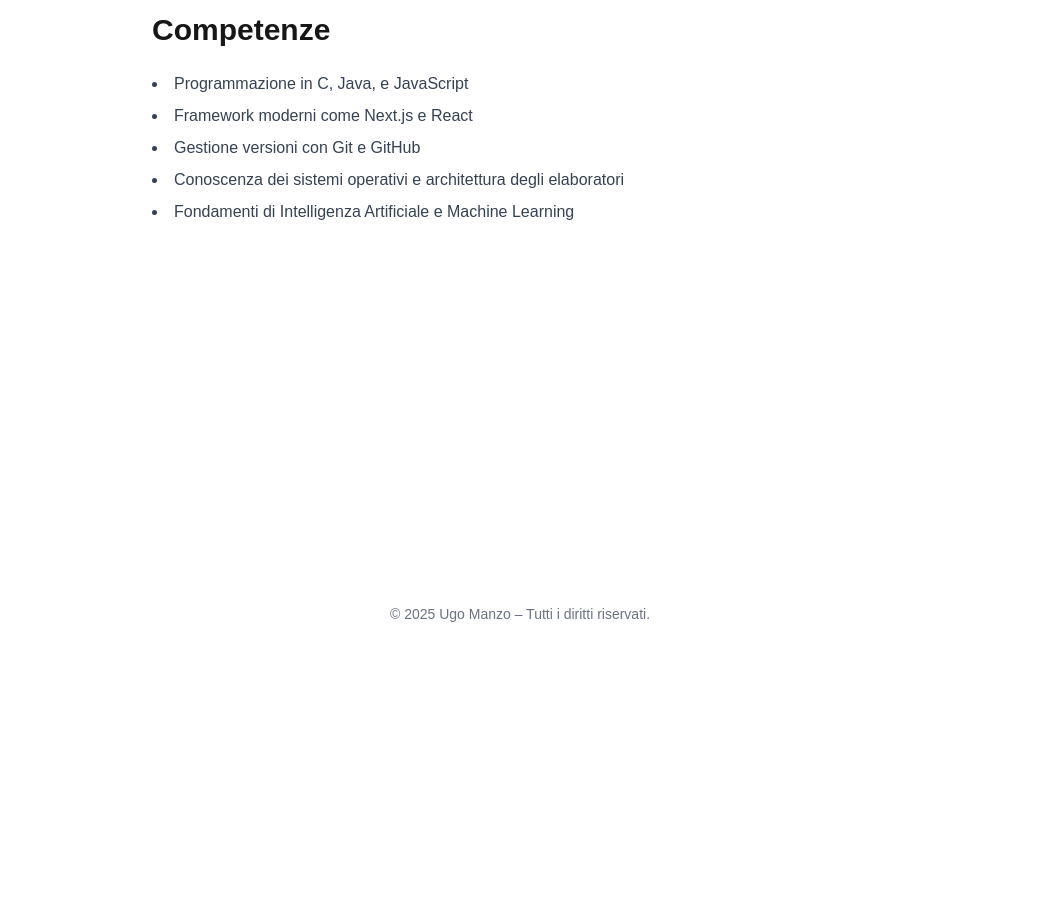
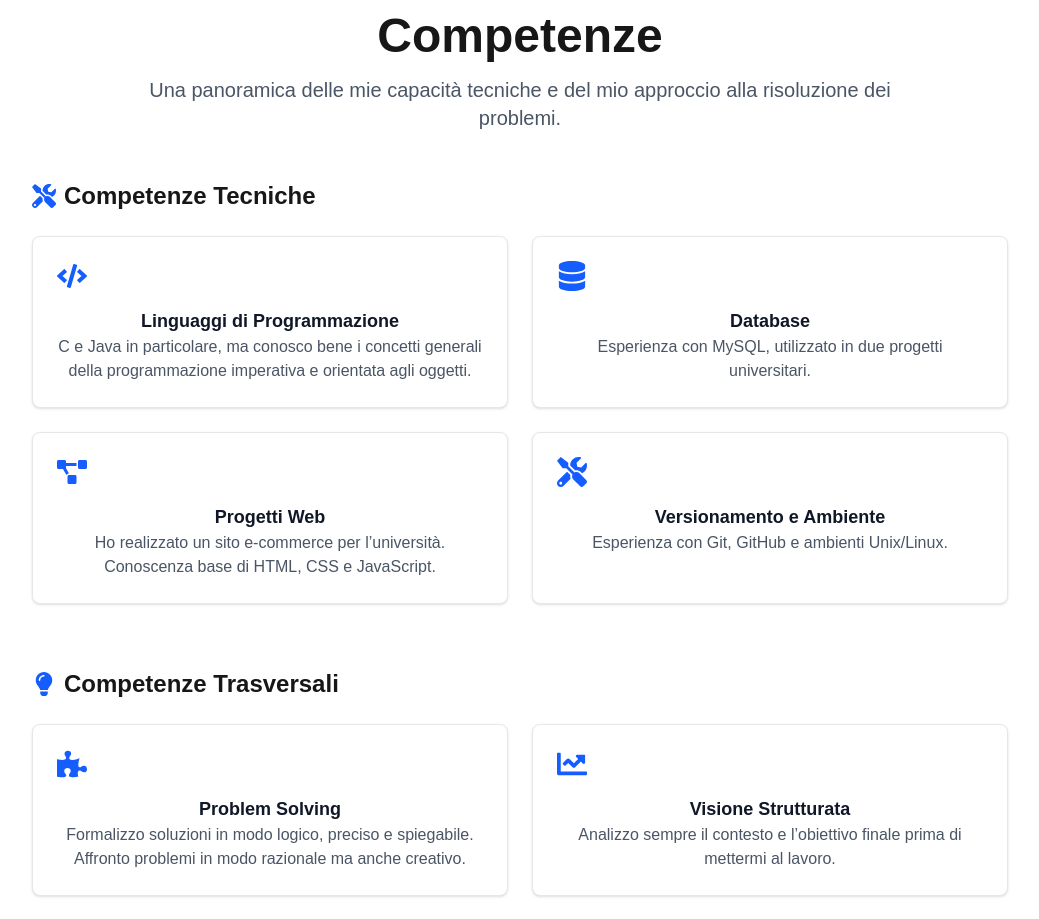
Before and after one commit to UgoManzo/UgoManzo.github.io, a Next.js app: page /skills in a window 1280 px wide. Shown: the part 160-1079 px from the top of the page, without its empty margins (120-1159 px from the left). Before the commit the page ends 800 px from the top, so only its background shows below. Built offline with nearby package versions, Linux system fonts and the light colour scheme.

Commit message:
Amplio Competenze

```diff
--- a/src/app/skills/page.js
+++ b/src/app/skills/page.js
@@ -1,14 +1,112 @@
+'use client';
+import { motion } from 'framer-motion';
+import { FaCode, FaDatabase, FaProjectDiagram, FaTools, FaLightbulb, FaUsersCog, FaPuzzlePiece, FaChartLine, FaBrain } from 'react-icons/fa';
+
 export default function SkillsPage() {
   return (
-    <main className="max-w-3xl mx-auto px-4 py-16">
-      <h1 className="text-3xl font-bold mb-6">Competenze</h1>
-      <ul className="list-disc list-inside space-y-2 text-gray-700 dark:text-gray-300">
-        <li>Programmazione in C, Java, e JavaScript</li>
-        <li>Framework moderni come Next.js e React</li>
-        <li>Gestione versioni con Git e GitHub</li>
-        <li>Conoscenza dei sistemi operativi e architettura degli elaboratori</li>
-        <li>Fondamenti di Intelligenza Artificiale e Machine Learning</li>
-      </ul>
+    <main className="max-w-5xl mx-auto px-6 py-16">
+      {/* Titolo */}
+      <motion.div
+        initial={{ opacity: 0, y: -30 }}
+        animate={{ opacity: 1, y: 0 }}
+        transition={{ duration: 0.6 }}
+        className="text-center mb-12"
+      >
+        <h1 className="text-4xl sm:text-5xl font-bold mb-4">Competenze</h1>
+        <p className="text-lg sm:text-xl text-gray-600 dark:text-gray-300 max-w-3xl mx-auto">
+          Una panoramica delle mie capacità tecniche e del mio approccio alla risoluzione dei problemi.
+        </p>
+      </motion.div>
+
+      {/* Competenze Tecniche */}
+      <section className="mb-16">
+        <h2 className="text-2xl font-semibold mb-6 flex items-center gap-2">
+          <FaTools className="text-blue-600" />
+          Competenze Tecniche
+        </h2>
+        <div className="grid grid-cols-1 sm:grid-cols-2 gap-6">
+          {[
+            {
+              icon: <FaCode className="text-3xl text-blue-600" />,
+              title: 'Linguaggi di Programmazione',
+              desc: 'C e Java in particolare, ma conosco bene i concetti generali della programmazione imperativa e orientata agli oggetti.'
+            },
+            {
+              icon: <FaDatabase className="text-3xl text-blue-600" />,
+              title: 'Database',
+              desc: 'Esperienza con MySQL, utilizzato in due progetti universitari.'
+            },
+            {
+              icon: <FaProjectDiagram className="text-3xl text-blue-600" />,
+              title: 'Progetti Web',
+              desc: 'Ho realizzato un sito e-commerce per l’università. Conoscenza base di HTML, CSS e JavaScript.'
+            },
+            {
+              icon: <FaTools className="text-3xl text-blue-600" />,
+              title: 'Versionamento e Ambiente',
+              desc: 'Esperienza con Git, GitHub e ambienti Unix/Linux.'
+            }
+          ].map((item, i) => (
+            <motion.div
+              key={i}
+              initial={{ opacity: 0, y: 20 }}
+              whileInView={{ opacity: 1, y: 0 }}
+              transition={{ duration: 0.5, delay: i * 0.2 }}
+              viewport={{ once: true }}
+              className="bg-white dark:bg-gray-800 border border-gray-200 dark:border-gray-700 rounded-lg p-6 shadow text-center"
+            >
+              <div className="mb-4">{item.icon}</div>
+              <h3 className="text-lg font-semibold text-gray-900 dark:text-white">{item.title}</h3>
+              <p className="text-gray-600 dark:text-gray-300">{item.desc}</p>
+            </motion.div>
+          ))}
+        </div>
+      </section>
+
+      {/* Competenze Trasversali */}
+      <section>
+        <h2 className="text-2xl font-semibold mb-6 flex items-center gap-2">
+          <FaLightbulb className="text-blue-600" />
+          Competenze Trasversali
+        </h2>
+        <div className="grid grid-cols-1 sm:grid-cols-2 gap-6">
+          {[
+            {
+              icon: <FaPuzzlePiece className="text-3xl text-blue-600" />,
+              title: 'Problem Solving',
+              desc: 'Formalizzo soluzioni in modo logico, preciso e spiegabile. Affronto problemi in modo razionale ma anche creativo.'
+            },
+            {
+              icon: <FaChartLine className="text-3xl text-blue-600" />,
+              title: 'Visione Strutturata',
+              desc: 'Analizzo sempre il contesto e l’obiettivo finale prima di mettermi al lavoro.'
+            },
+            {
+              icon: <FaUsersCog className="text-3xl text-blue-600" />,
+              title: 'Teamwork & Leadership',
+              desc: 'Collaboro bene in gruppo ma sono anche in grado di coordinare il lavoro rispettando tempi e regole.'
+            },
+            {
+              icon: <FaBrain className="text-3xl text-blue-600" />,
+              title: 'Allenamento Logico',
+              desc: 'Completo regolarmente problemi su LeetCode e mi piace mantenermi in forma con giochi logici.'
+            }
+          ].map((item, i) => (
+            <motion.div
+              key={i}
+              initial={{ opacity: 0, y: 20 }}
+              whileInView={{ opacity: 1, y: 0 }}
+              transition={{ duration: 0.5, delay: i * 0.2 }}
+              viewport={{ once: true }}
+              className="bg-white dark:bg-gray-800 border border-gray-200 dark:border-gray-700 rounded-lg p-6 shadow text-center"
+            >
+              <div className="mb-4">{item.icon}</div>
+              <h3 className="text-lg font-semibold text-gray-900 dark:text-white">{item.title}</h3>
+              <p className="text-gray-600 dark:text-gray-300">{item.desc}</p>
+            </motion.div>
+          ))}
+        </div>
+      </section>
     </main>
   );
 }
```
